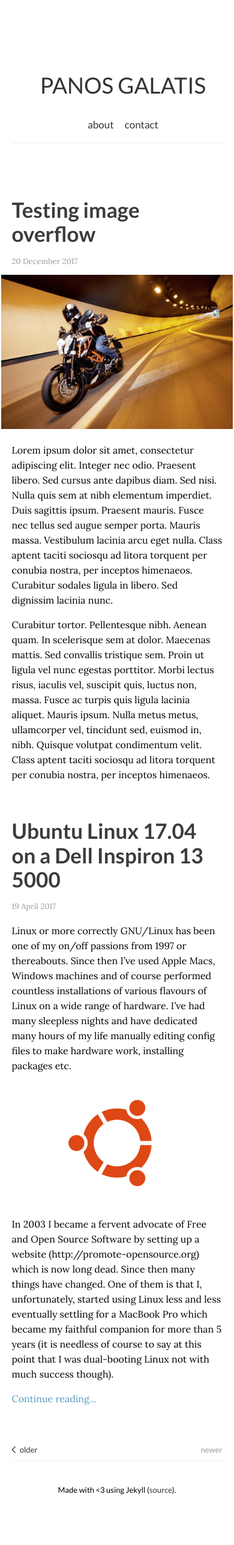
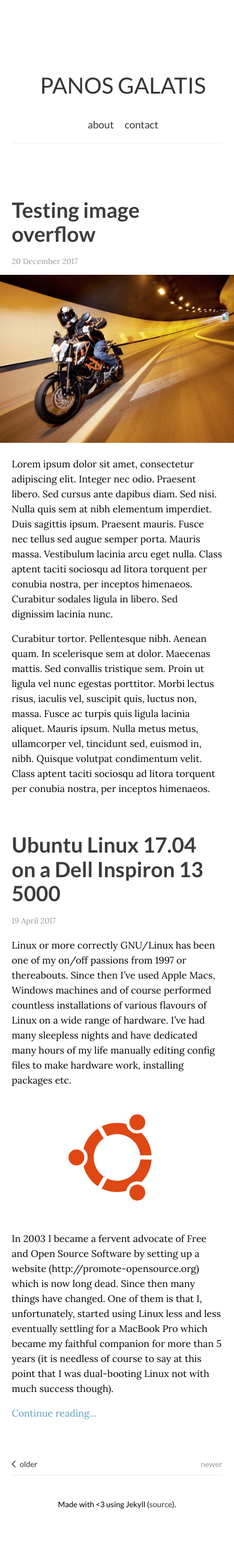
Before and after one commit to pgalatis/pgalatis.github.io, a Jekyll site: the page built from index.html, in a window 390 px wide. Shown: the whole page at 60% size. Built offline with Jekyll 4.4.1, drawn with Linux system fonts in a browser that asks for light colours; nearby versions of some CDN libraries; the list of posts is cut into pages by our own code; before the commit the page ends 2551 px from its top, so only the background shows below that.

Commit message:
Update style.css

```diff
--- a/css/style.css
+++ b/css/style.css
@@ -313,9 +313,9 @@ header[role="banner"] {
 }
 
 .overflow img {
-    width: 110%!important;
+    width: 120%!important;
     height: auto;
-    margin-left: -5%;
+    margin-left: -10%;
     overflow-x: hidden;
 }
 
```
